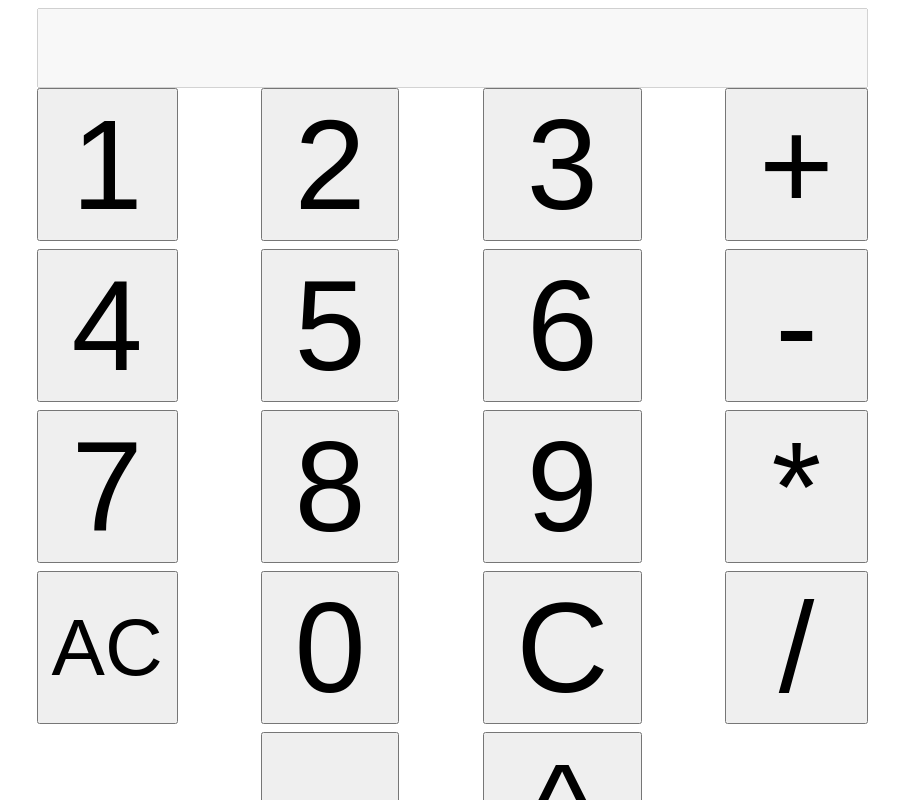
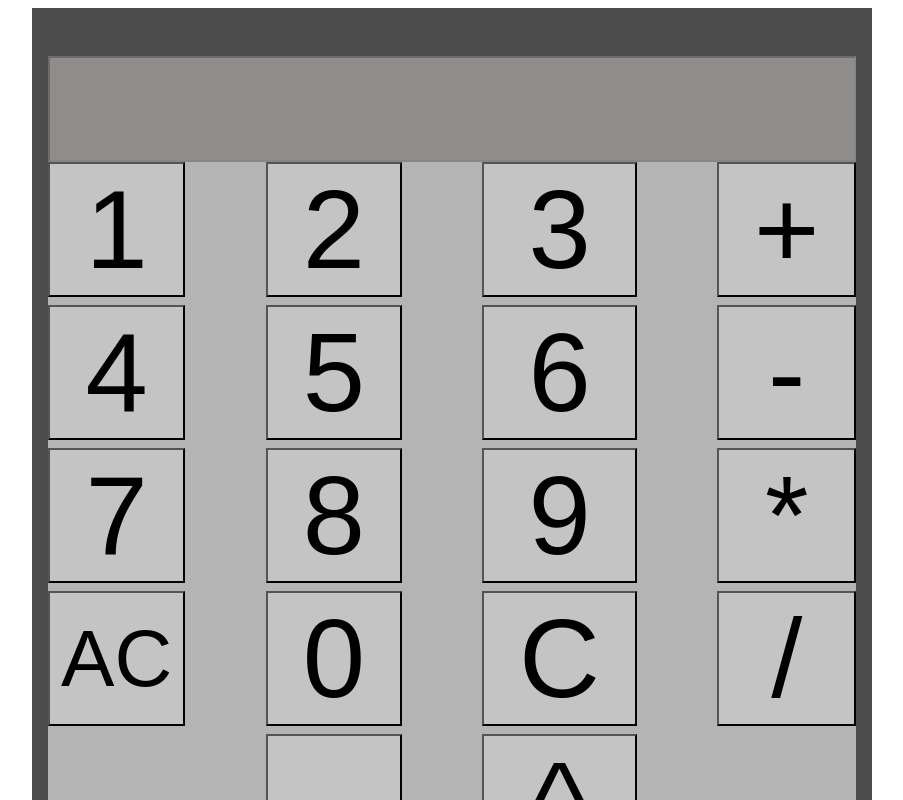
Before and after one commit to CauaRojas/Calculadora-React, a React (Create React App) app: page / in a window 1280 px wide. Shown: the top 800 px of the page, without its empty margins (188-1091 px from the left). Built offline with nearby package versions, Linux system fonts and the light colour scheme; the HTML template or start-up script is replaced by a standard one.

Commit message:
Atualizei o css e mudei o template do html

```diff
--- a/public/index.html
+++ b/public/index.html
@@ -4,40 +4,10 @@
         <meta charset="utf-8" />
         <link rel="icon" href="%PUBLIC_URL%/favicon.ico" />
         <meta name="viewport" content="width=device-width, initial-scale=1" />
-    <meta name="theme-color" content="#000000" />
-    <meta
-      name="description"
-      content="Web site created using create-react-app"
-    />
-    <link rel="apple-touch-icon" href="%PUBLIC_URL%/logo192.png" />
-    <!--
-      manifest.json provides metadata used when your web app is installed on a
-      user's mobile device or desktop. See https://developers.google.com/web/fundamentals/web-app-manifest/
-    -->
-    <link rel="manifest" href="%PUBLIC_URL%/manifest.json" />
-    <!--
-      Notice the use of %PUBLIC_URL% in the tags above.
-      It will be replaced with the URL of the `public` folder during the build.
-      Only files inside the `public` folder can be referenced from the HTML.
-
-      Unlike "/favicon.ico" or "favicon.ico", "%PUBLIC_URL%/favicon.ico" will
-      work correctly both with client-side routing and a non-root public URL.
-      Learn how to configure a non-root public URL by running `npm run build`.
-    -->
-    <title>React App</title>
+        <title>Calculadora em React</title>
     </head>
     <body>
         <noscript>You need to enable JavaScript to run this app.</noscript>
         <div id="root"></div>
-    <!--
-      This HTML file is a template.
-      If you open it directly in the browser, you will see an empty page.
-
-      You can add webfonts, meta tags, or analytics to this file.
-      The build step will place the bundled scripts into the <body> tag.
-
-      To begin the development, run `npm start` or `yarn start`.
-      To create a production bundle, use `npm run build` or `yarn build`.
-    -->
     </body>
 </html>
--- a/src/styles/App.css
+++ b/src/styles/App.css
@@ -1,3 +1,4 @@
+@import url('https://fonts.googleapis.com/css2?family=Orbitron:wght@500&display=swap');
 main {
     width: 100%;
     height: 100%;
@@ -6,8 +7,17 @@ main {
     align-items: center;
 }
 .display {
+    background-color: #8f8c8c;
     width: fit-content;
-    font-size: 4rem;
+    font-size: 5rem;
+    width: 50rem;
+    font-family: 'orbitron', monospace;
+    color: #39644f;
+}
+section {
+    border: 1rem solid #4b4b4b;
+    border-top: 3rem solid #4b4b4b;
+    background-color: #b4b4b4;
 }
 .buttons {
     width: 100%;
@@ -18,7 +28,10 @@ main {
     row-gap: 0.5rem;
 }
 .calculator-button {
-    font-size: 8rem;
+    font-size: 7rem;
+}
+button {
+    background-color: #c4c4c4;
 }
 section > button {
     margin-top: 0.5rem;
```
Lines whose indentation alone changed are shown as unchanged.
